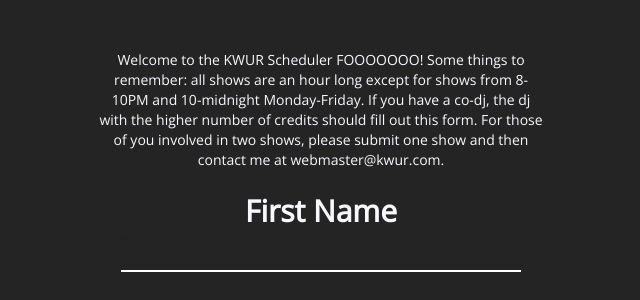
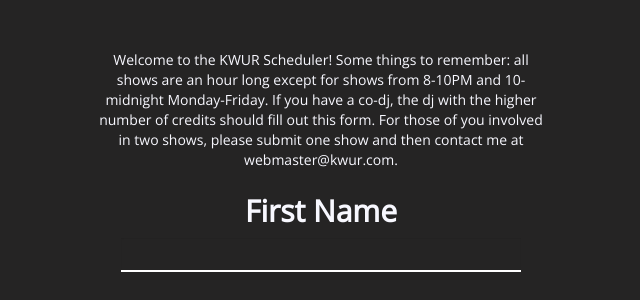
Before and after one commit to kwur/kwur-scheduler, a Django app: page / in a window 1280 px wide. Shown: the part 173-473 px from the top of the page, without its empty margins (319-959 px from the left). Run offline with Django 3.2, Linux system fonts and the light colour scheme; some libraries are stand-ins or nearby versions.

Commit message:
deployment test success, reverting

```diff
--- a/scheduler/templates/index.html
+++ b/scheduler/templates/index.html
@@ -23,7 +23,7 @@
 			<img src="{% static 'scheduler/kwur.png' %}" class="pagination-centered">
 		</div>
 		<div class="section">
-			<p class="center">Welcome to the KWUR Scheduler FOOOOOOO! Some things to remember: all shows are an hour long except for shows from 8-10PM and 10-midnight Monday-Friday. If you have a co-dj, the dj with the higher number of credits should fill out this form. For those of you involved in two shows, please submit one show and then contact me at webmaster@kwur.com. </p>
+			<p class="center">Welcome to the KWUR Scheduler! Some things to remember: all shows are an hour long except for shows from 8-10PM and 10-midnight Monday-Friday. If you have a co-dj, the dj with the higher number of credits should fill out this form. For those of you involved in two shows, please submit one show and then contact me at webmaster@kwur.com. </p>
 			<form data-toggle="validator" action="submit-show/" method="post" role="form">
 				{% csrf_token %}
 				<div class="form-group">
```
